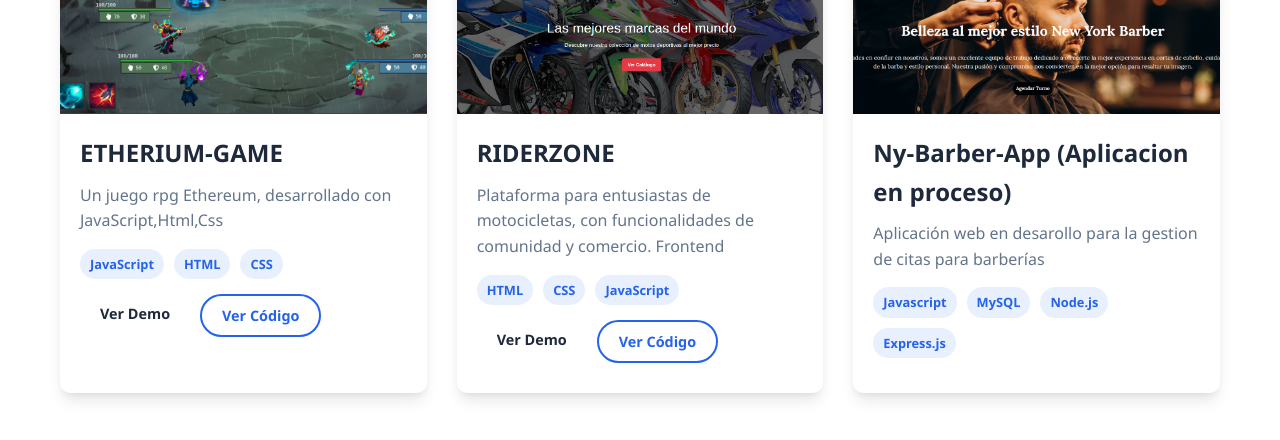
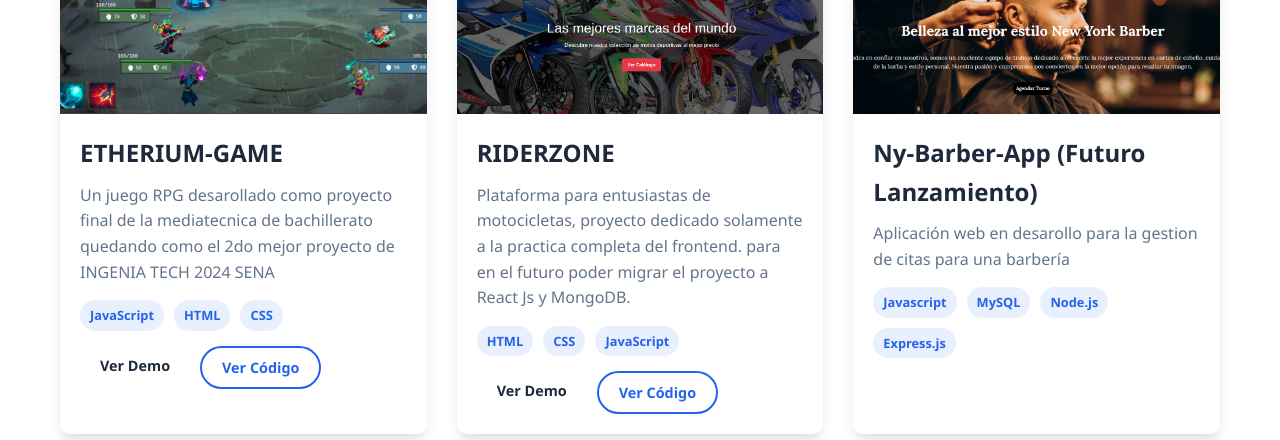
Before and after one commit to BrandonAlexisDev22/Portafolio, a plain HTML site: page index.html in a window 1280 px wide. Shown: the part 2720-3160 px from the top of the page. Drawn offline with Linux system fonts and the light colour scheme.

Commit message:
Actualizando descripciones de proyectos

```diff
--- a/index.html
+++ b/index.html
@@ -183,7 +183,7 @@
                     </div>
                     <div class="project-info">
                         <h3>ETHERIUM-GAME</h3>
-                        <p>Un juego rpg Ethereum, desarrollado con JavaScript,Html,Css</p>
+                        <p>Un juego RPG desarollado como proyecto final de la mediatecnica de bachillerato quedando como el 2do mejor proyecto de INGENIA TECH 2024 SENA</p>
                         <div class="project-tags">
                             <span>JavaScript</span>
                             <span>HTML</span>
@@ -202,7 +202,7 @@
                     </div>
                     <div class="project-info">
                         <h3>RIDERZONE</h3>
-                        <p>Plataforma para entusiastas de motocicletas, con funcionalidades de comunidad y comercio. Frontend</p>
+                        <p>Plataforma para entusiastas de motocicletas, proyecto dedicado solamente a la practica completa del frontend. para en el futuro poder migrar el proyecto a React Js y MongoDB.</p>
                         <div class="project-tags">
                             <span>HTML</span>
                             <span>CSS</span>
@@ -220,8 +220,8 @@
                         <img src="assets/img/ny-app.png" alt="Proyecto Personal">
                     </div>
                     <div class="project-info">
-                        <h3>Ny-Barber-App (Aplicacion en proceso)</h3>
-                        <p>Aplicación web en desarollo para la gestion de citas para barberías</p>
+                        <h3>Ny-Barber-App (Futuro Lanzamiento)</h3>
+                        <p>Aplicación web en desarollo para la gestion de citas para una barbería</p>
                         <div class="project-tags">
                             <span>Javascript</span>
                             <span>MySQL</span>
```
